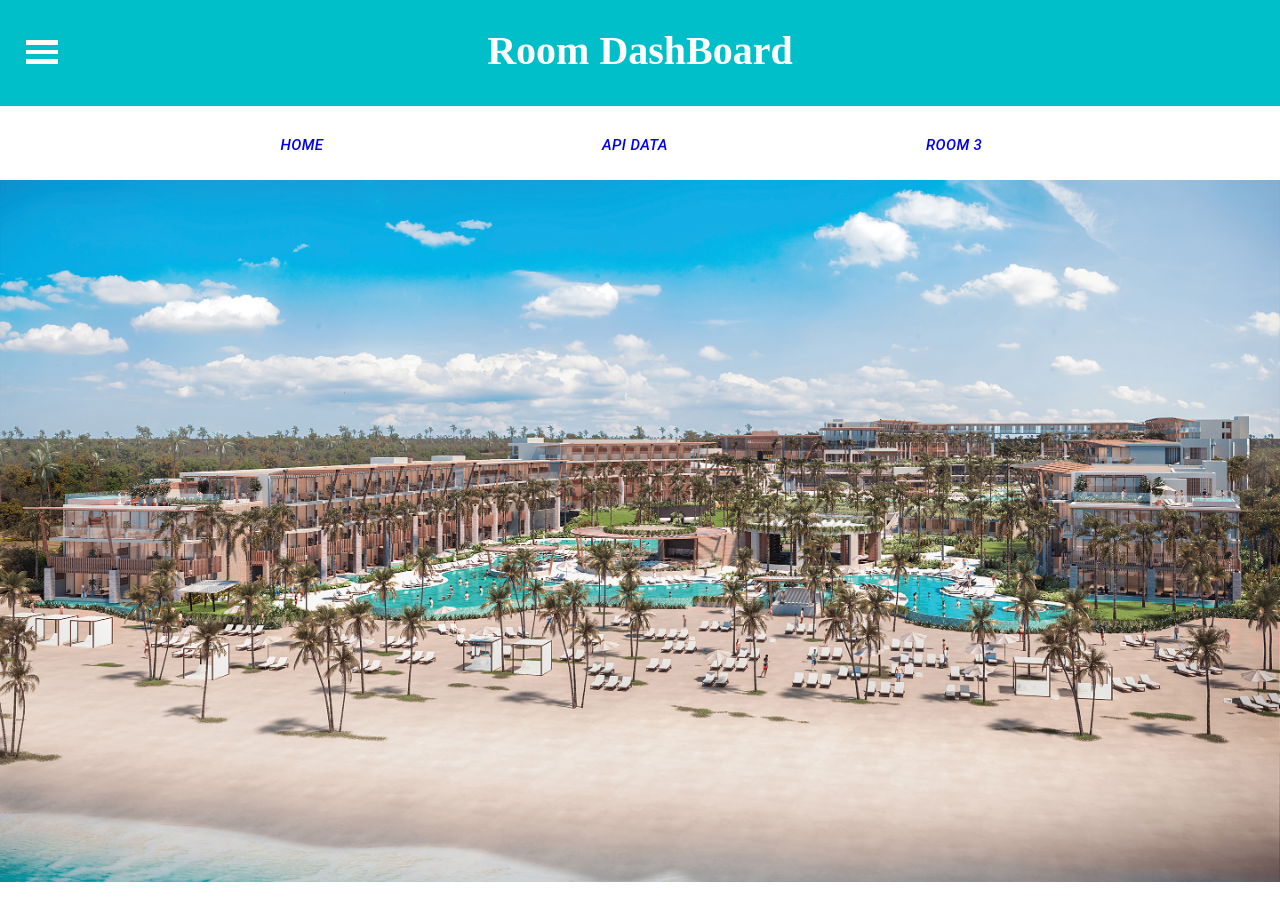
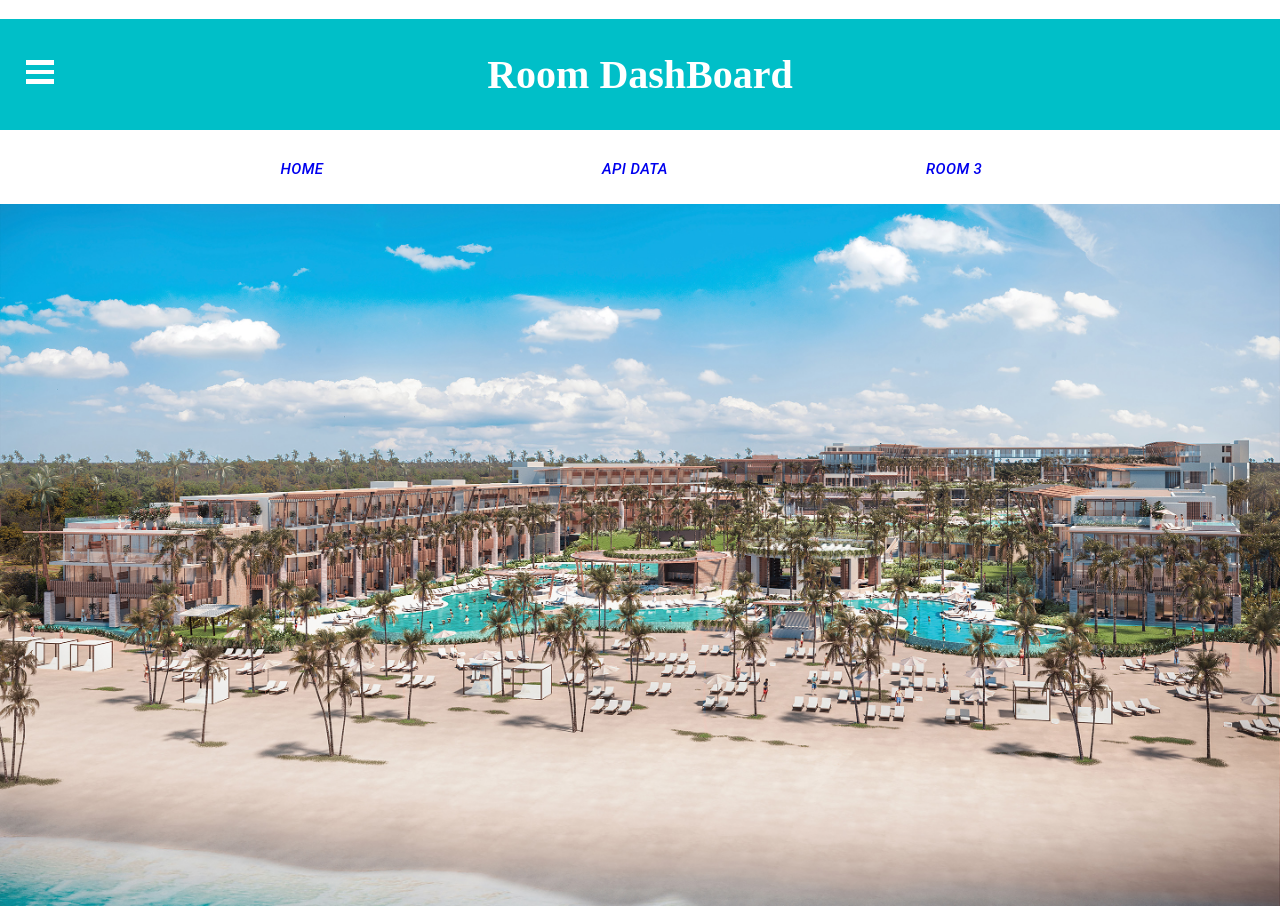
Before and after one commit to RyanHPaez/RoomDashboard, a React (Create React App) app: page / in a window 1280 px wide. Before the commit the page ends 887 px from the top, so only its background shows below. Built offline with nearby package versions, Linux system fonts and the light colour scheme; no server answers.

Commit message:
adjust burger button

```diff
--- a/src/App.tsx
+++ b/src/App.tsx
@@ -21,7 +21,9 @@ const dataResponse = await fetch(
   {
     method: "GET",
 
+
     headers: {
+      mode:'no-cors',
     accept:'application/json',
       "x-functions-key": "trsmthTaK7p/CS6CSQamg0zB9xxmd9w5COrtM9vS1azadc4sksMYPA==",
     },
--- a/src/index.css
+++ b/src/index.css
@@ -31,17 +31,17 @@ ul{
 }
 
 .bm-burger-button {
-  position:absolute;
-  width: 2.5vw;
-  height: 3%;
+  position:relative;
+  width: 1.75rem;
+  height:1.5rem;
   left: 2vw;
-  top:2em;
+  top:3em;
 }
 
 /* Color/shape of burger icon bars */
 .bm-burger-bars {
   background: #ffffff;
-  font-size: .5rem;
+  font-size: .2rem;
 }
 
 /* Color/shape of burger icon bars on hover*/
```
